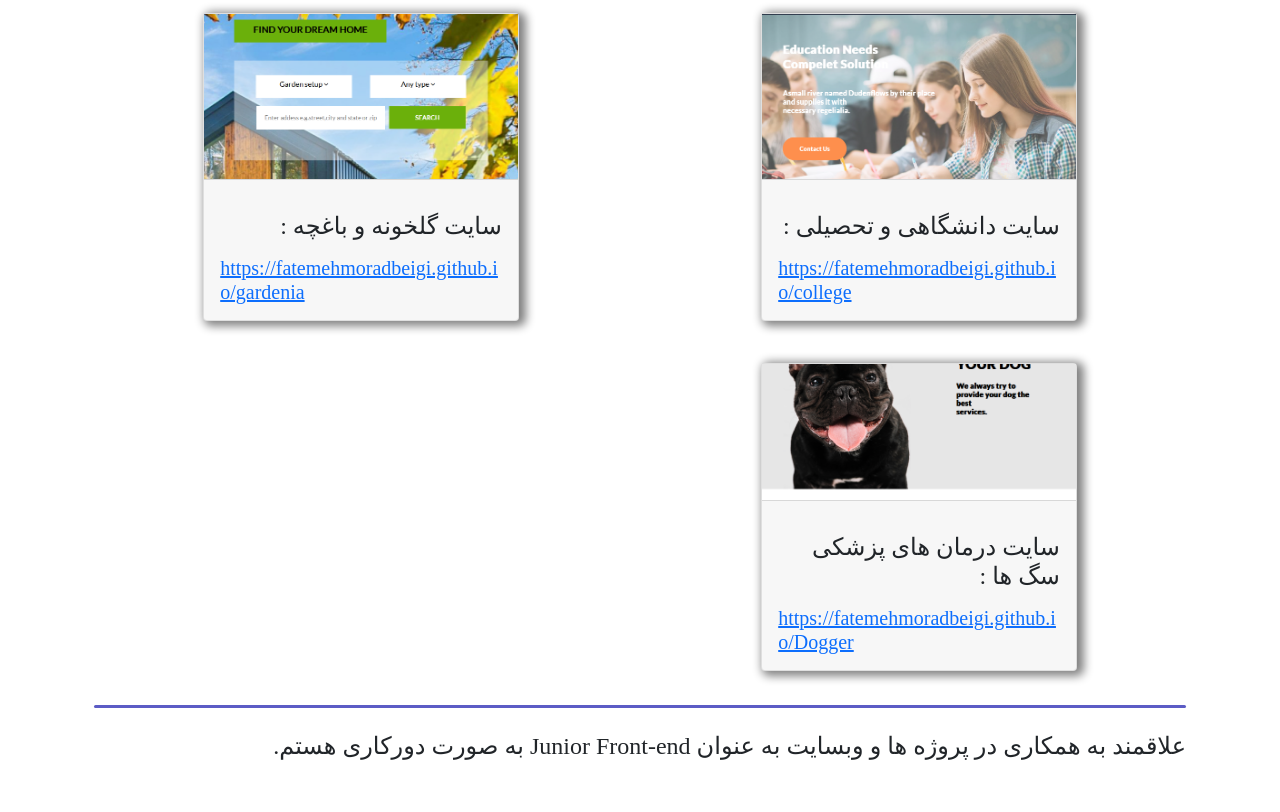
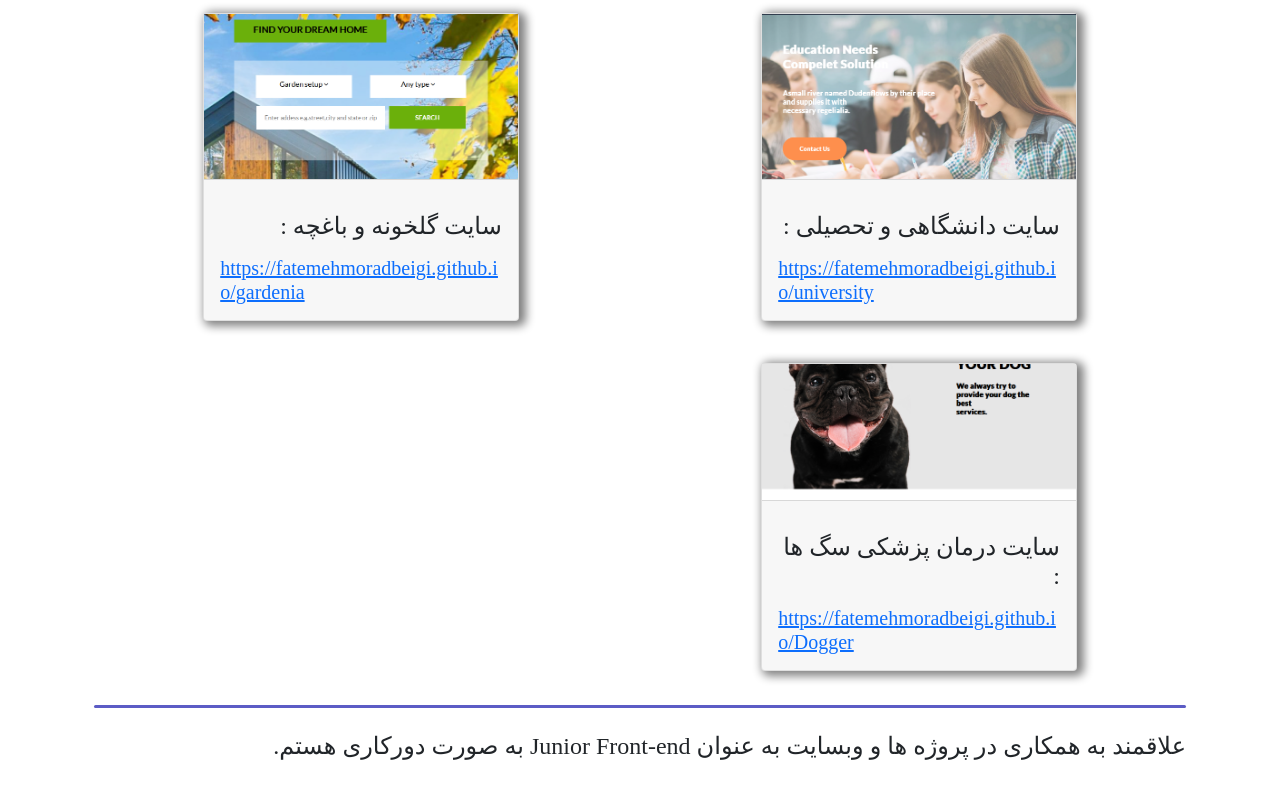
Before and after one commit to fatemehmoradbeigi/CV, a plain HTML site: page index.html in a window 1280 px wide. Shown: the part 1297-2109 px from the top of the page. Drawn offline with nearby package versions, Linux system fonts and the light colour scheme; a web font is replaced by a local one.

Commit message:
index.html and main.css added

```diff
--- a/index.html
+++ b/index.html
@@ -222,7 +222,7 @@
                                 <div class="card-footer">
 
                                     <h4 class="mt-4 ">سایت دانشگاهی و تحصیلی : </h4>
-                                    <h4 class="mt-3 samples"><a href="https://fatemehmoradbeigi.github.io/college">https://fatemehmoradbeigi.github.io/college</a></h4>
+                                    <h4 class="mt-3 samples"><a href="https://fatemehmoradbeigi.github.io/university">https://fatemehmoradbeigi.github.io/university</a></h4>
 
                                 </div>
 
@@ -262,7 +262,7 @@
                                 </div>
                                 <div class="card-footer">
 
-                                    <h4 class="mt-4 ">سایت درمان های پزشکی سگ ها : </h4>
+                                    <h4 class="mt-4 ">سایت درمان پزشکی سگ ها : </h4>
                                     <h4 class="mt-3 samples pointer-event"><a href="https://fatemehmoradbeigi.github.io/Dogger">https://fatemehmoradbeigi.github.io/Dogger</a></h4>
 
                                 </div>
```
